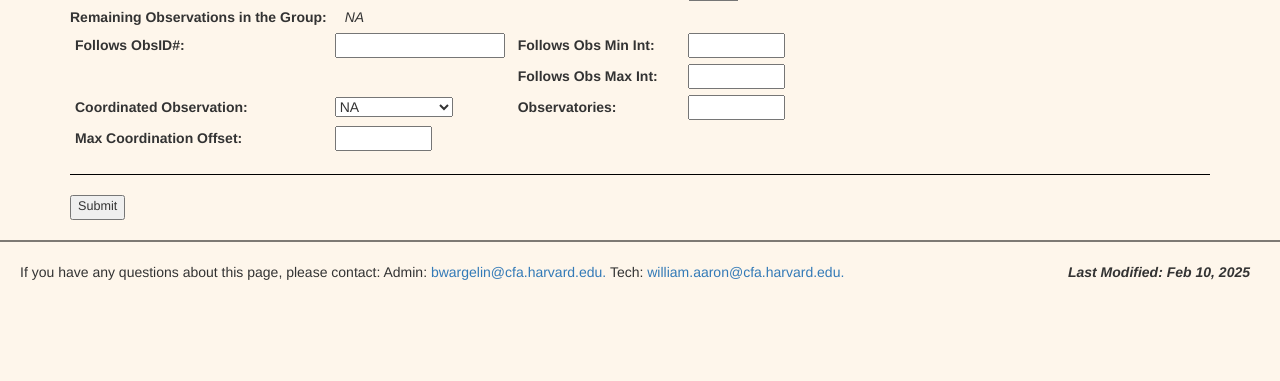
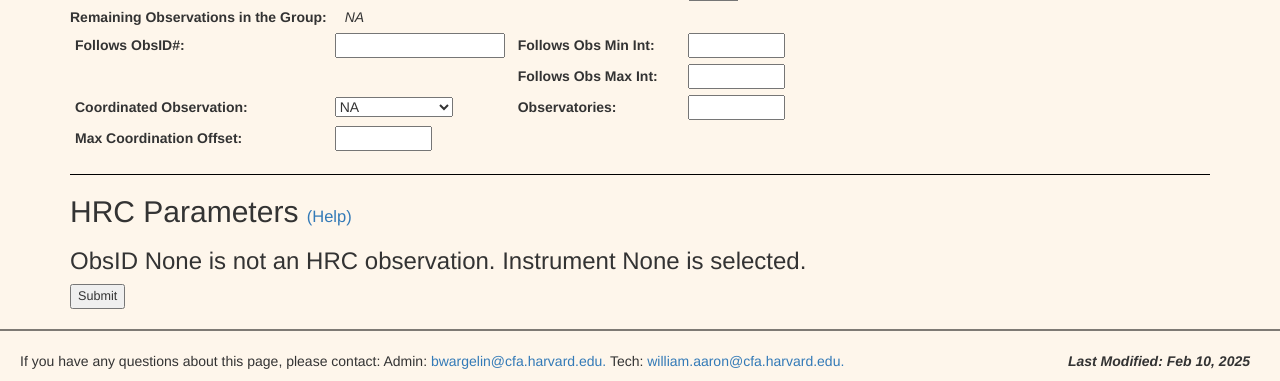
Before and after one commit to chandra-mta/Usint_Flask, a Flask app: template cus_app/templates/ocatdatapage/index.html in a window 1280 px wide. Shown: the part 1542-1923 px from the top of the page. Before the commit the page ends 1822 px from the top, so only its background shows below. Run offline with Flask 3, Linux system fonts and the light colour scheme; the template is opened without the code that fills it: values that come from a table or form of the project are taken from there, others are empty; parts of the project's set-up code (start-up, migrations or seed data) failed here and were passed over; some libraries are stand-ins or nearby versions.

Commit message:
HRC Display

```diff
--- a/cus_app/ocatdatapage/format_ocat_data.py
+++ b/cus_app/ocatdatapage/format_ocat_data.py
@@ -77,6 +77,11 @@
         "roll_180",
         "roll",
         "roll_tolerance"
+    ],
+    "hrc_param": [
+        "hrc_zero_block",
+        "hrc_timing_mode",
+        "hrc_si_mode"
     ],
     "other_param":[
         "constr_in_remarks",
--- a/cus_app/ocatdatapage/forms.py
+++ b/cus_app/ocatdatapage/forms.py
@@ -180,6 +180,11 @@
     observatories = StringField("Observatories")
     multitelescope_interval = StringField("Max Coordination Offset")
 
+class HRCParamForm(FlaskForm):
+    hrc_timing_mode = SelectField("HRC Timing Mode", choices=_CHOICE_NY)
+    hrc_zero_block = SelectField("Zero Block", choices=_CHOICE_NY)
+    hrc_si_mode = StringField("SI Mode")
+
 class OcatParamForm(FlaskForm):
     """
     Extension of FlaskForm for Ocat Parameter Data Page Form.
@@ -191,6 +196,7 @@
     time_param = FormField(TimeParamForm)
     roll_param = FormField(RollParamForm)
     other_param = FormField(OtherParamForm)
+    hrc_param = FormField(HRCParamForm)
 
     open_dither = SubmitField("Open Dither")
     open_time = SubmitField("Open Time")
--- a/cus_app/ocatdatapage/routes.py
+++ b/cus_app/ocatdatapage/routes.py
@@ -45,7 +45,7 @@
             #: Refresh the page with the dither entries as initialized by **format_for_form()**
             form.dither_param.dither_flag.data = "Y"
         #
-        #--- Processing TIme Submissions
+        #--- Processing Time Submissions
         #
         elif form.open_time.data:
             #: Refresh the page with time entries as initialized by **format_for_form()**
--- a/cus_app/templates/ocatdatapage/index.html
+++ b/cus_app/templates/ocatdatapage/index.html
@@ -448,6 +448,23 @@
         </tr>
         </table>
         <hr>
+        <!------------------------------------------------------------------------------------------------------------------------------->
+        <h2>HRC Parameters
+            {{ help_popup_page('../static/ocatdatapage/user_help.html#hrc_parameters', ' (Help)', 55) }}
+        </h2>
+            {% if form.gen_param.instrument.data not in ['HRC-I', 'HRC-S'] %}
+                <h3>
+                    ObsID {{ form.gen_param.obsid.data }} is not an HRC observation. Instrument {{ form.gen_param.instrument.data }} is selected.
+                </h3>
+            {% else %}
+                <table border=0>
+                    <tr>
+                    {{ create_entry(form.hrc_param.hrc_timing_mode) }}
+                    {{ create_entry(form.hrc_param.hrc_zero_block) }}
+                    {{ create_entry(form.hrc_param.hrc_si_mode) }}
+                    </tr>
+                </table>
+            {% endif %}
         {{ form.submit() }}<br/>
 </form>
 {% endblock %}
```
